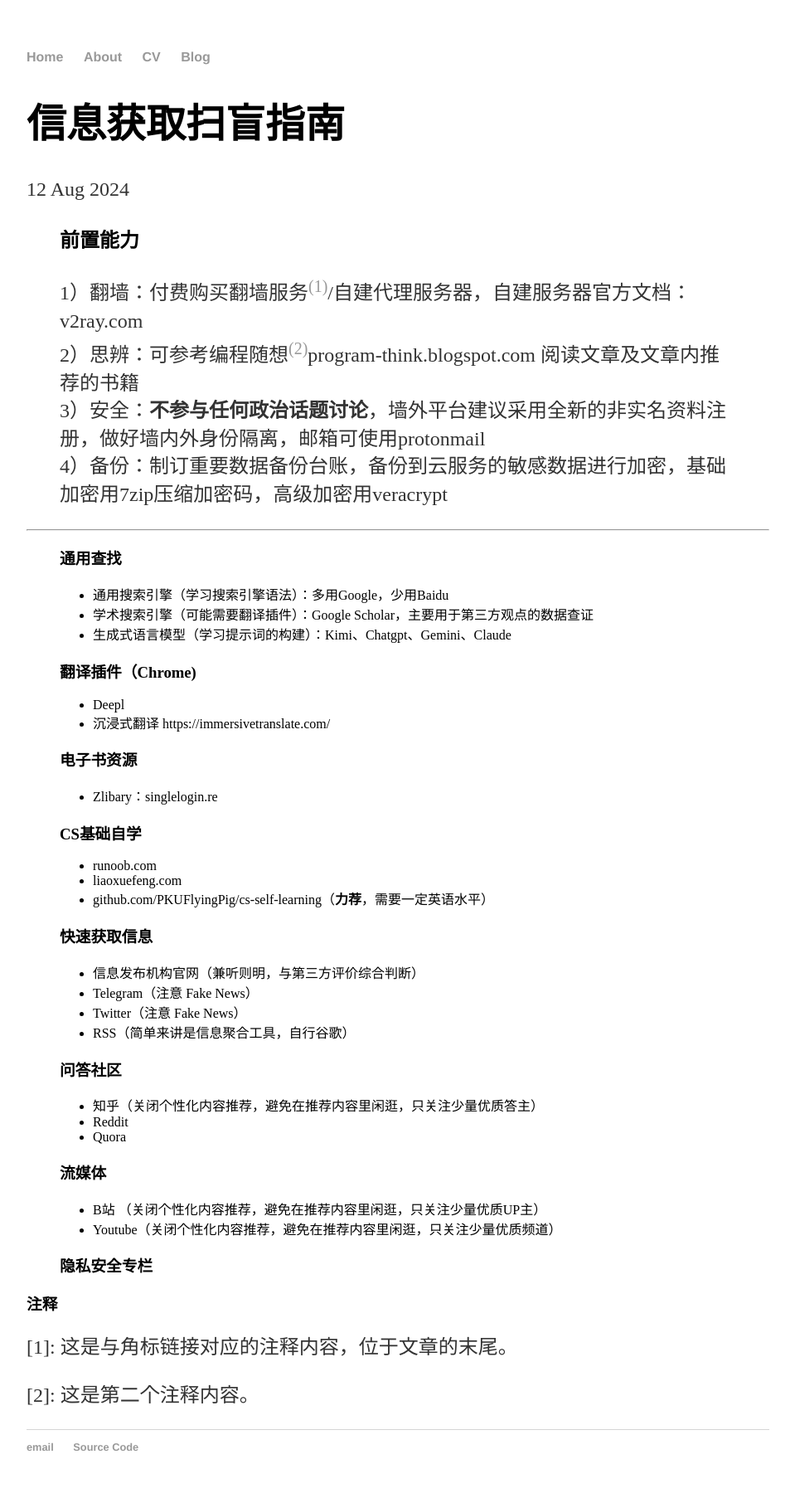
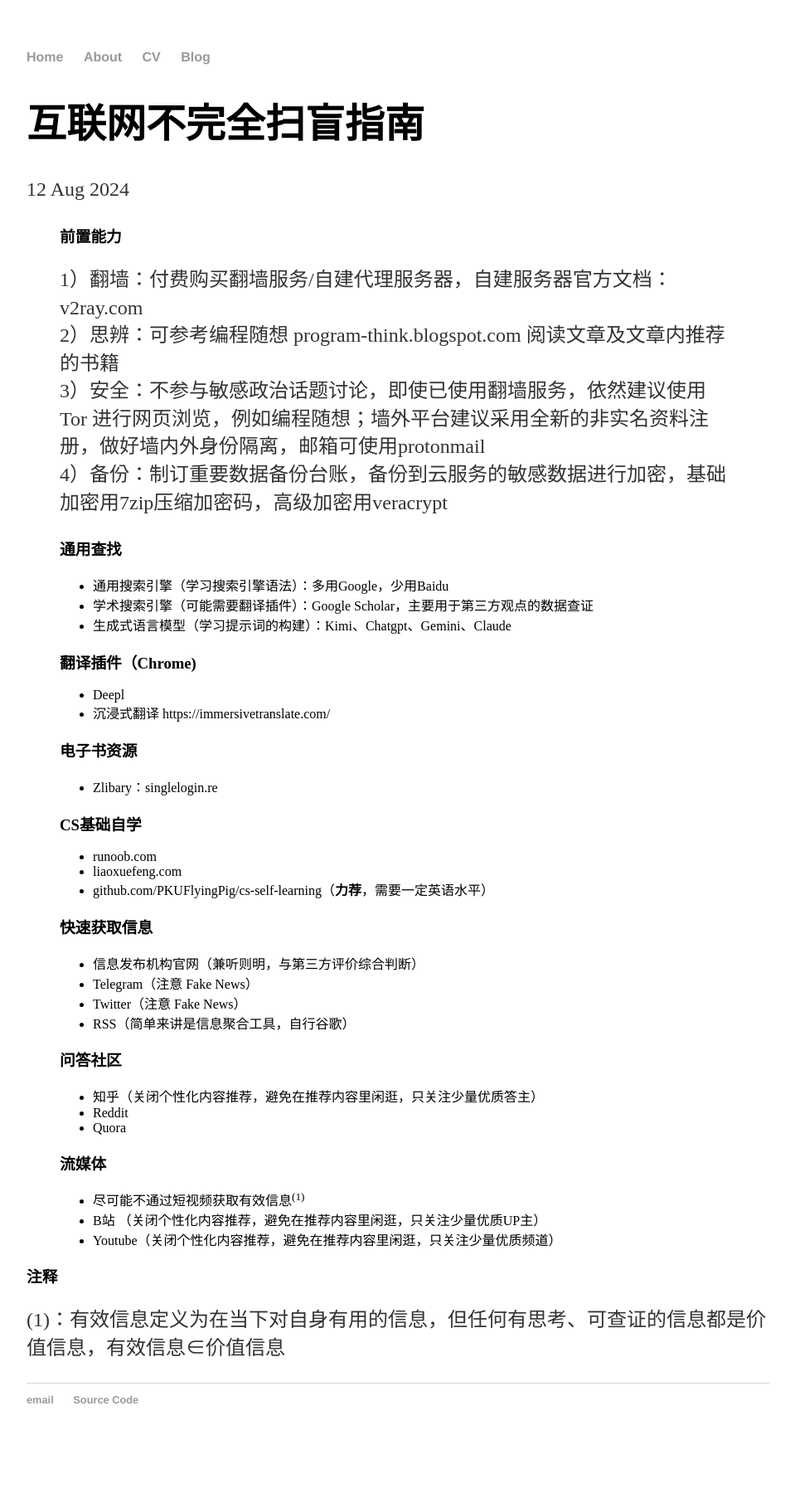
Before and after one commit to cnt2/cnt2.github.io, a Jekyll site: the page built from _posts/2024-08-12-get-information.md, in a window 1280 px wide. Shown: the whole page at 83% size, without its empty margins (160-1119 px from the left). Built offline with Jekyll 4.4.1, drawn with Linux system fonts in a browser that asks for light colours; after the commit the page ends 1755 px from its top, so only the background shows below that.

Commit message:
Update 2024-08-12-get-information.md

```diff
--- a/_posts/2024-08-12-get-information.md
+++ b/_posts/2024-08-12-get-information.md
@@ -1,16 +1,14 @@
 ---
 layout: post
-title: "信息获取扫盲指南"
+title: "互联网不完全扫盲指南"
 data: 2024-08-12
 ---
 
-> ## 前置能力
-1）翻墙：付费购买翻墙服务[<sup>(1)</sup>](#note1)/自建代理服务器，自建服务器官方文档：v2ray.com
-2）思辨：可参考编程随想[<sup>(2)</sup>](#note2)program-think.blogspot.com 阅读文章及文章内推荐的书籍
-3）安全：**不参与任何政治话题讨论**，墙外平台建议采用全新的非实名资料注册，做好墙内外身份隔离，邮箱可使用protonmail
+> ### 前置能力
+1）翻墙：付费购买翻墙服务/自建代理服务器，自建服务器官方文档：v2ray.com
+2）思辨：可参考编程随想 program-think.blogspot.com 阅读文章及文章内推荐的书籍
+3）安全：不参与敏感政治话题讨论，即使已使用翻墙服务，依然建议使用 Tor 进行网页浏览，例如编程随想；墙外平台建议采用全新的非实名资料注册，做好墙内外身份隔离，邮箱可使用protonmail
 4）备份：制订重要数据备份台账，备份到云服务的敏感数据进行加密，基础加密用7zip压缩加密码，高级加密用veracrypt
-
----
 
 > ### 通用查找
 - 通用搜索引擎（学习搜索引擎语法）：多用Google，少用Baidu
@@ -41,13 +39,9 @@
 - Quora
 
 > ### 流媒体
+- 尽可能不通过短视频获取有效信息<sup>(1)</sup>
 - B站 （关闭个性化内容推荐，避免在推荐内容里闲逛，只关注少量优质UP主）
 - Youtube（关闭个性化内容推荐，避免在推荐内容里闲逛，只关注少量优质频道）
 
-> ### 隐私安全专栏
-
 ### 注释
-
-<a id="note1"></a>[1]: 这是与角标链接对应的注释内容，位于文章的末尾。
-
-<a id="note2"></a>[2]: 这是第二个注释内容。
+(1)：有效信息定义为在当下对自身有用的信息，但任何有思考、可查证的信息都是价值信息，有效信息∈价值信息
```
